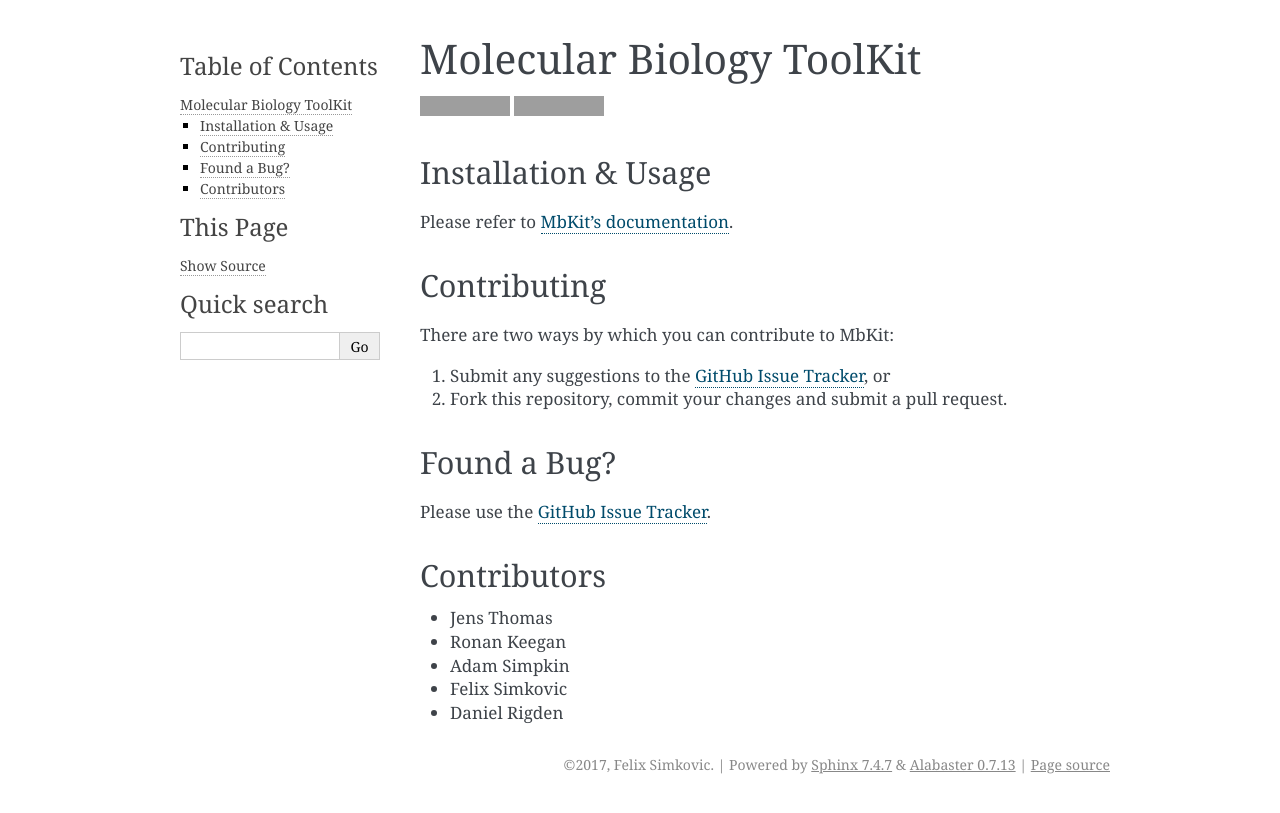
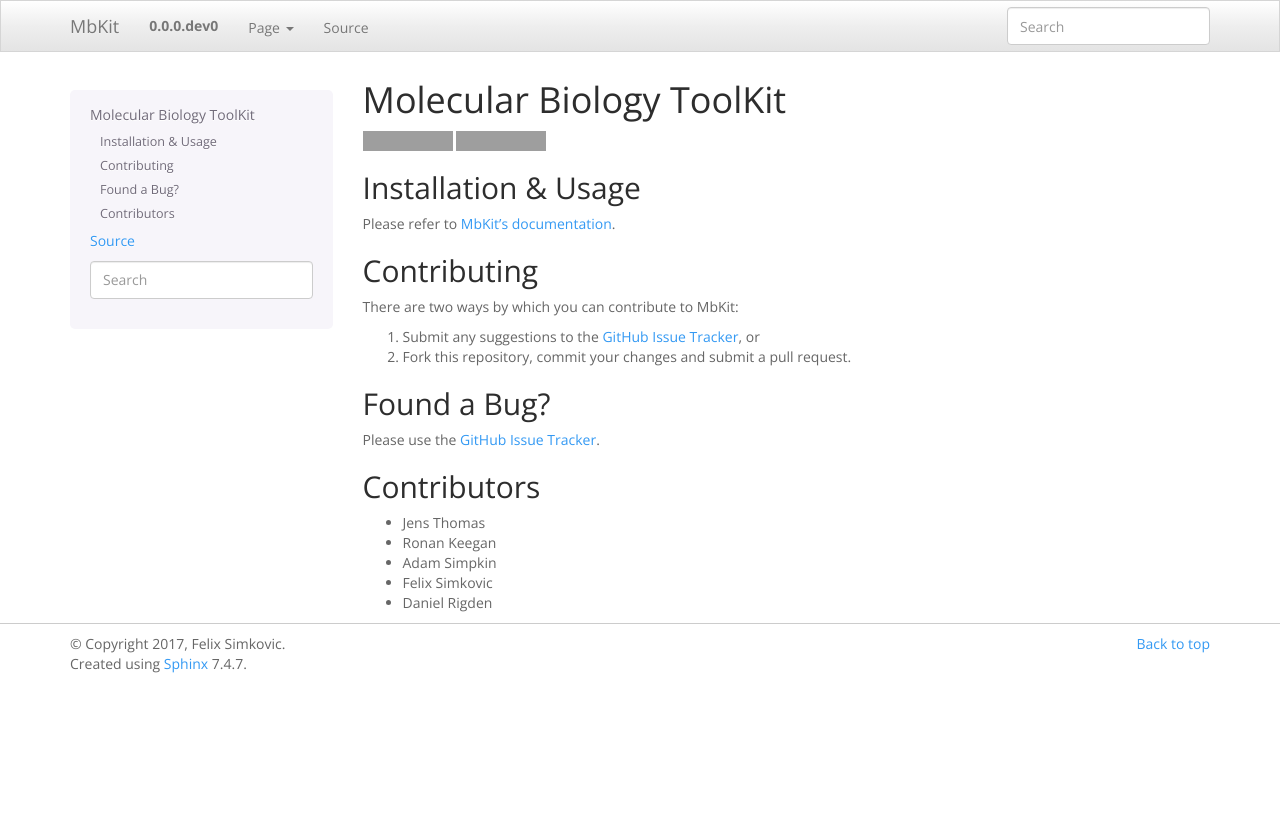
Before and after one commit to fsimkovic/mxkit, a Sphinx documentation site: the page built from docs/index.rst, in a window 1280 px wide. Shown: the top 813 px of the page. Built offline with Sphinx 7.4.7, drawn with Linux system fonts in a browser that asks for light colours; grey boxes are pictures that could not be loaded.

Commit message:
changed theme

```diff
--- a/docs/conf.py
+++ b/docs/conf.py
@@ -49,7 +49,7 @@
 try:
     import sphinx_bootstrap_theme
 except ImportError:
-    msg = "Error: sphinx_bootstrap_thememust be installed before generating this documentation"
+    msg = "Error: sphinx_bootstrap_theme must be installed before generating this documentation"
     raise ImportError(msg)
 
 try:
@@ -115,21 +115,27 @@
 
 # -- Options for HTML output ----------------------------------------------
 
+# Add any paths that contain custom themes here, relative to this directory.
+html_theme_path = sphinx_bootstrap_theme.get_html_theme_path()
+
 # The theme to use for HTML and HTML Help pages.  See the documentation for
 # a list of builtin themes.
-#
-html_theme = 'alabaster'
+html_theme = 'bootstrap'
 
 # Theme options are theme-specific and customize the look and feel of a theme
 # further.  For a list of options available for each theme, see the
 # documentation.
-#
-# html_theme_options = {}
+html_theme_options = {
+    # Bootswatch (http://bootswatch.com/) theme.
+    'bootswatch_theme': "spacelab",
+    # Choose Bootstrap version.
+    'bootstrap_version': "3",
+}
 
 # Add any paths that contain custom static files (such as style sheets) here,
 # relative to this directory. They are copied after the builtin static files,
 # so a file named "default.css" will overwrite the builtin "default.css".
-html_static_path = ['_static']
+html_static_path = []
 
 
 # -- Options for HTMLHelp output ------------------------------------------
```
